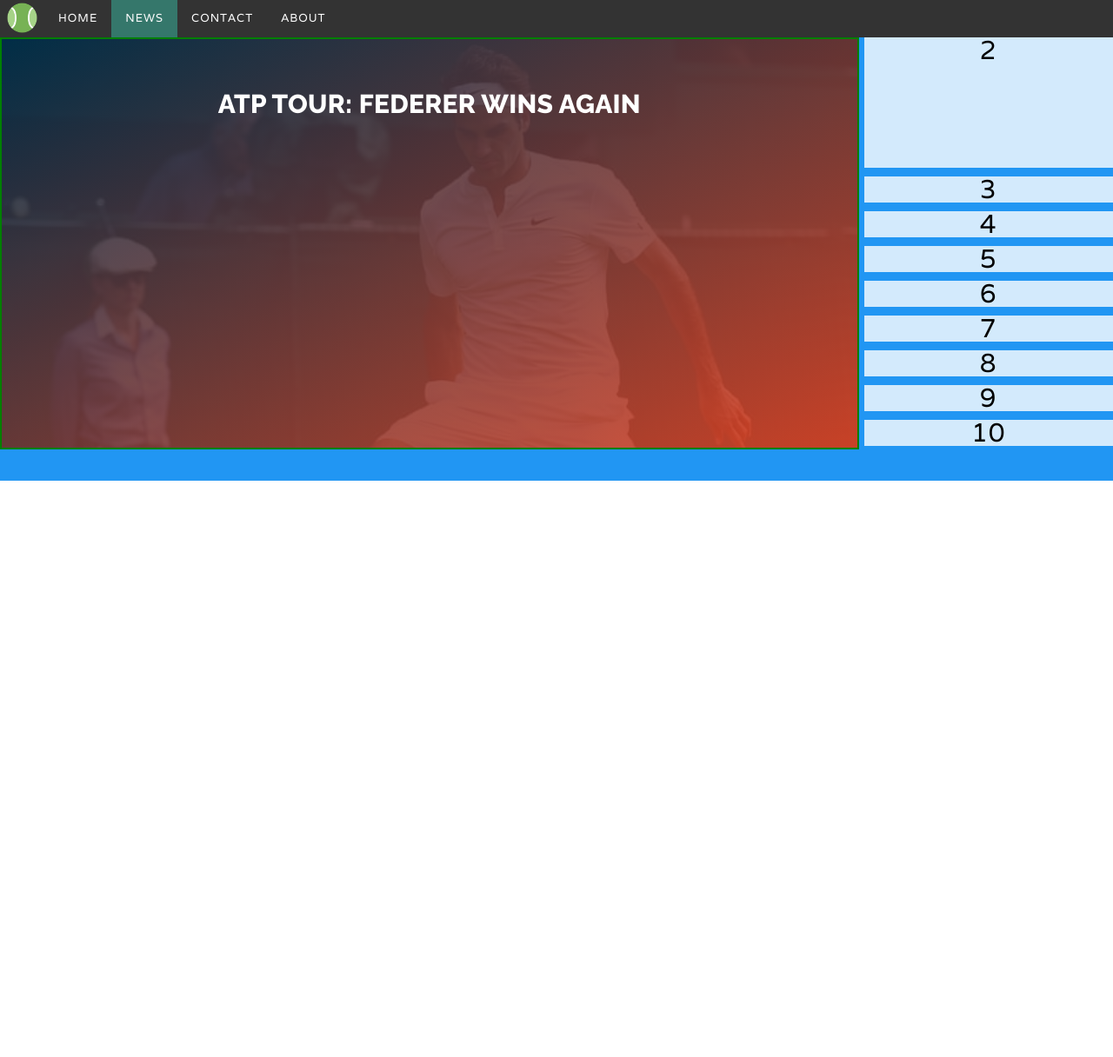
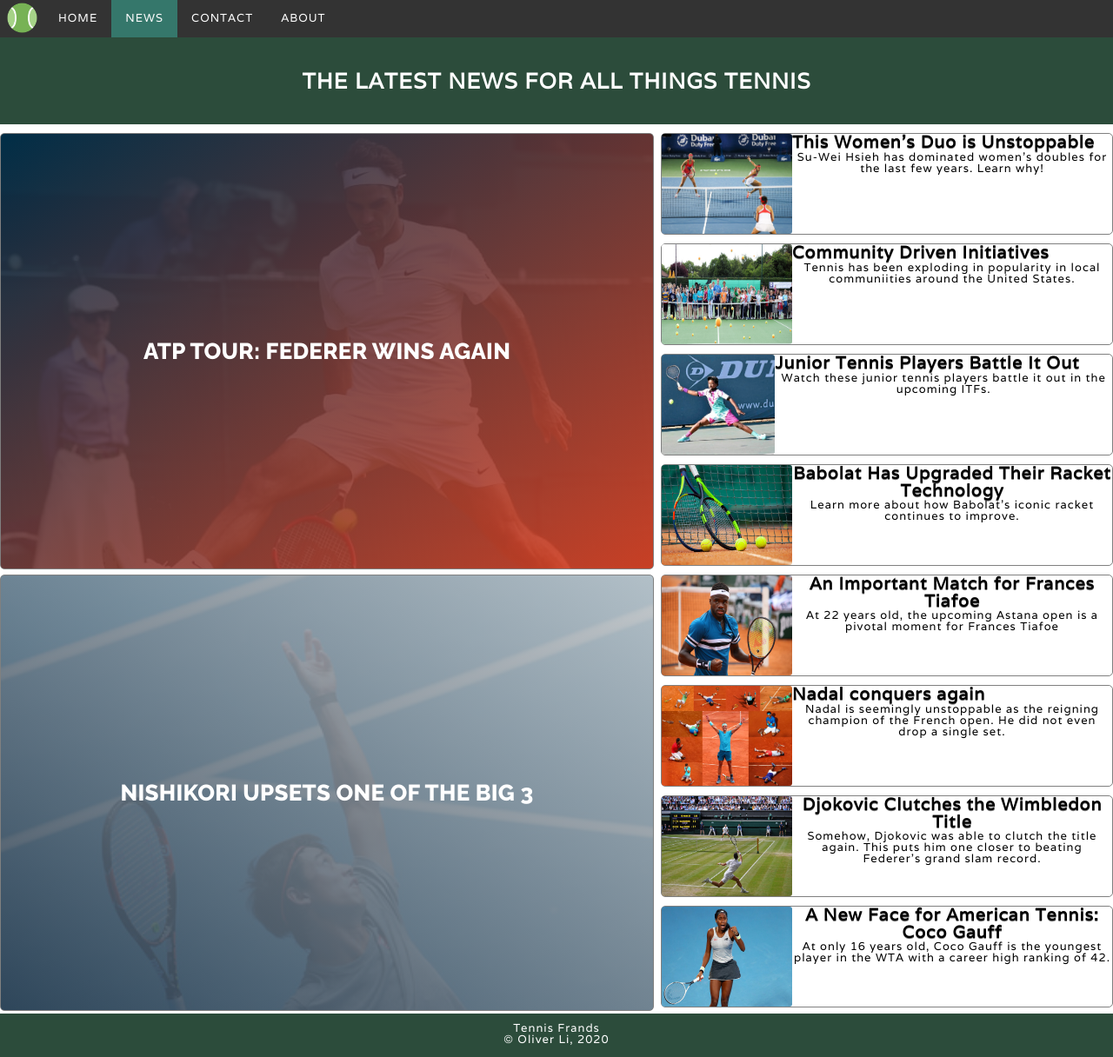
Before and after one commit to olili1999/portfolio_project, a plain HTML site: page news.html in a window 1280 px wide. Shown: the part 2-1218 px from the top of the page at 87% size. Before the commit the page ends 800 px from the top, so only its background shows below. Drawn offline with Linux system fonts and the light colour scheme.

Commit message:
news page stsatic is done

```diff
--- a/news-style.css
+++ b/news-style.css
@@ -40,23 +40,80 @@
 
 .grid-container {
   display: grid;
-  grid-template-columns: auto auto auto;
-  grid-template-rows: 10fr 2fr 2fr 2fr 2fr 2fr 2fr 2fr 2fr 2fr;
   gap: 10px;
-  background-color: #2196f3;
+  grid-template-columns: 750px 1fr;
+
+  grid-template-rows: 117px 117px 117px 117px 117px 117px 117px 117px 117px;
+  height: 1010px;
 }
 
 .grid-container > div {
   background-color: rgba(255, 255, 255, 0.8);
   text-align: center;
-  font-size: 30px;
+}
+
+.grid-container div img {
+  border-radius: 3px;
+}
+
+.grid-container .item .column-flex h2 {
+  animation: none;
+  font-size: 1.5em;
+  text-shadow: 0 1px 0 rgba(0, 0, 0, 0.5);
+}
+
+.grid-container .item .column-flex p {
+  animation: none;
+  font-size: 1em;
+}
+
+.grid-container .item .column-flex {
+  display: flex;
+  flex-direction: column;
+  align-items: flex-start;
+  justify-content: flex-start;
+  animation: none;
+  width: 100%;
+  flex-wrap: wrap;
+}
+
+.grid-container .item img {
+  float: left;
+}
+
+.grid-container .item {
+  border-radius: 5px;
+  border: 0.5px solid grey;
+  vertical-align: middle;
+  -webkit-transform: translateZ(0);
+  transform: translateZ(0);
+  box-shadow: 0 0 1px rgba(0, 0, 0, 0);
+  -webkit-backface-visibility: hidden;
+  backface-visibility: hidden;
+  -moz-osx-font-smoothing: grayscale;
+}
+
+.grid-container div:hover {
+  -webkit-animation-name: hvr-bob-float, hvr-bob;
+  animation-name: hvr-bob-float, hvr-bob;
+  -webkit-animation-duration: 0.3s, 1.5s;
+  animation-duration: 0.3s, 1.5s;
+  -webkit-animation-delay: 0s, 0.3s;
+  animation-delay: 0s, 0.3s;
+  -webkit-animation-timing-function: ease-out, ease-in-out;
+  animation-timing-function: ease-out, ease-in-out;
+  -webkit-animation-iteration-count: 1, infinite;
+  animation-iteration-count: 1, infinite;
+  -webkit-animation-fill-mode: forwards;
+  animation-fill-mode: forwards;
+  -webkit-animation-direction: normal, alternate;
+  animation-direction: normal, alternate;
 }
 
 .item1 {
-  grid-row: 1 / 10;
-  grid-column: 1 / span 2;
+  grid-row: 1 / 5;
   width: 100%;
-  height: 100%;
+  height: 500px;
   background: linear-gradient(
       to bottom right,
       rgba(0, 47, 75, 0.9),
@@ -64,22 +121,133 @@
     ),
     url("main-photo.jpg");
   background-size: cover;
-  border: 2px solid green;
   font-family: "Raleway", sans-serif;
   color: white;
+
+  position: relative;
+  justify-content: center;
+  align-items: center;
+  display: flex;
+
+  border-radius: 5px;
 }
 
-.item1 p {
-  margin-top: 2em;
-  font-size: 30px;
+.item1 h1 {
+  font-size: 2em;
   letter-spacing: 0.25px;
 }
 
-.item1 {
+.item2 {
+  grid-row: 5 / 10;
+  width: 100%;
+  height: 500px;
+
+  background: linear-gradient(
+      to bottom left,
+      rgba(189, 195, 199, 0.9),
+      rgba(44, 62, 80, 0.9)
+    ),
+    url("kei-nishikori.jpg");
+  background-size: cover;
+  font-family: "Raleway", sans-serif;
+  color: white;
+
   position: relative;
   justify-content: center;
+  align-items: center;
+
+  display: flex;
+
+  border-radius: 5px;
+}
+
+.item2 h1 {
+  font-size: 2em;
+  letter-spacing: 0.25px;
+}
+
+.grid-container div {
   display: flex;
 }
 
-.item2 {
+.grid-container div img {
+  max-width: 150px;
 }
+
+footer {
+  margin-top: 3px;
+  width: 100%;
+  background: #2c4c3b;
+  text-align: center;
+  color: #ffffff;
+  min-height: 50px;
+}
+footer p {
+  padding-top: 10px;
+}
+
+.header-div {
+  height: 100px;
+  color: white;
+  background: #2c4c3b;
+  font-size: 25px;
+  display: flex;
+  align-items: center;
+  justify-content: center;
+  margin-bottom: 10px;
+  width: 100%;
+}
+
+::selection {
+  background-color: #fff2ac;
+  background-image: linear-gradient(to right, #ffe359 0%, #fff2ac 100%);
+}
+
+/* Bob */
+@-webkit-keyframes hvr-bob {
+  0% {
+    -webkit-transform: translateY(-8px);
+    transform: translateY(-8px);
+  }
+
+  50% {
+    -webkit-transform: translateY(-4px);
+    transform: translateY(-4px);
+  }
+
+  100% {
+    -webkit-transform: translateY(-8px);
+    transform: translateY(-8px);
+  }
+}
+
+@keyframes hvr-bob {
+  0% {
+    -webkit-transform: translateY(-8px);
+    transform: translateY(-8px);
+  }
+
+  50% {
+    -webkit-transform: translateY(-4px);
+    transform: translateY(-4px);
+  }
+
+  100% {
+    -webkit-transform: translateY(-8px);
+    transform: translateY(-8px);
+  }
+}
+
+@-webkit-keyframes hvr-bob-float {
+  100% {
+    -webkit-transform: translateY(-8px);
+    transform: translateY(-8px);
+  }
+}
+
+@keyframes hvr-bob-float {
+  100% {
+    -webkit-transform: translateY(-8px);
+    transform: translateY(-8px);
+  }
+}
--- a/news.html
+++ b/news.html
@@ -21,7 +21,7 @@
 
     </style>
 
-  <title>Tennis Frands</title>
+  <title>News!</title>
 </head>
 <body>
   <nav>
@@ -33,23 +33,31 @@
       <li><a href="about.asp">ABOUT</a></li>
     </ul>
   </nav>
+  <div class = "header-div">
+    <h1 class = "headline"> THE LATEST NEWS FOR ALL THINGS TENNIS </h1>
+  </div>
 
   <div class="grid-container">
-    <div class="item1"><p> ATP TOUR: FEDERER WINS AGAIN </p></div>
-    <div class="item2">2</div>
-    <div class="item3">3</div>
-    <div class="item4">4</div>
-    <div class="item5">5</div>
-    <div class="item6">6</div>
-    <div class="item7">7</div>
-    <div class="item8">8</div>
-    <div class="item9">9</div>
-    <div class="item10">10</div>
+    <div class="item item1"><h1> ATP TOUR: FEDERER WINS AGAIN </h1></div>
+    <div class="item item2"><h1> NISHIKORI UPSETS ONE OF THE BIG 3</h1></div>
+    <div class="item item3"><img src = "row-1.jpg"/> <div class = "column-flex"> <h2> This Women's Duo is Unstoppable </h2> <p> Su-Wei Hsieh has dominated women's doubles for the last few years. Learn why!  </p> </div> </div>
+    <div class="item item4"><img src = "tennis-community.jpg"/><div class = "column-flex"> <h2> Community Driven Initiatives </h2> <p> Tennis has been exploding in popularity in local communiities around the United States. </p> </div></div>
+    <div class="item item5"><img src = "junior-tennis-player.jpg"/><div class = "column-flex"> <h2> Junior Tennis Players Battle It Out </h2> <p> Watch these junior tennis players battle it out in the upcoming ITFs. </p> </div></div>
+    <div class="item item6"><img src = "tennis-rackets.jpg"/><div class = "column-flex"> <h2> Babolat Has Upgraded Their Racket Technology  </h2> <p> Learn more about how Babolat's iconic racket continues to improve. </p> </div></div>
+    <div class="item item7"><img src = "frances-tiafoe.jpg"/><div class = "column-flex"> <h2> An Important Match for Frances Tiafoe </h2> <p> At 22 years old, the upcoming Astana open is a pivotal moment for Frances Tiafoe </p> </div></div>
+    <div class="item item8"><img src = "nadal-french-open.webp"/><div class = "column-flex"> <h2> Nadal conquers again </h2> <p> Nadal is seemingly unstoppable as the reigning champion of the French open. He did not even drop a single set. </p> </div></div>
+    <div class="item item9"><img src = "wimbledon.jpg"/><div class = "column-flex"> <h2> Djokovic Clutches the Wimbledon Title </h2> <p> Somehow, Djokovic was able to clutch the title again. This puts him one closer to beating Federer's grand slam record. </p> </div></div>
+    <div class="item item10"><img src = "cocogauff.jpg"/><div class = "column-flex"> <h2> A New Face for American Tennis: Coco Gauff </h2> <p> At only 16 years old, Coco Gauff is the youngest player in the WTA with a career high ranking of 42. </p> </div></div>
 
   </div>
 
 
-
+  <footer>
+    <p>
+      Tennis Frands <br />
+      &copy; Oliver Li, 2020
+    </p>
+  </footer>
 
 </body>
 </html>
--- a/style.css
+++ b/style.css
@@ -24,11 +24,6 @@
 
 nav {
   width: 100%;
-}
-
-.cover-photo {
-  height: 500px;
-  position: relative;
 }
 
 /*explore flex */
@@ -108,11 +103,12 @@
   background-color: #111;
 }
 .cover-photo {
+  position: relative;
   display: flex;
   flex-wrap: wrap;
   align-items: center;
   justify-content: center;
-  height: 500px;
+  height: 750px;
 }
 
 .cover-photo-home {
@@ -144,6 +140,22 @@
   background-color: #63d471;
 }
 
+footer {
+  width: 100%;
+  background: #2c4c3b;
+  text-align: center;
+  color: #ffffff;
+  min-height: 50px;
+}
+
+footer p {
+  padding-top: 10px;
+}
+
+::selection {
+  background: #fff2ac; /* WebKit/Blink Browsers */
+}
+
 /*desktop */
 @media screen and (min-width: 850px) {
 }
```
Also changed, not shown: index.html (+13 -1 lines), cocogauff.jpg (added), federer-volley.jpeg (added), frances-tiafoe.jpg (added), junior-tennis-player.jpg (added), kei-nishikori.jpg (added), nadal-french-open.webp (added), roland-garros.jpg (added), roland-garros.png (added), tennis-community.jpg (added), tennis-rackets.jpg (added), wimbledon.jpg (added).
